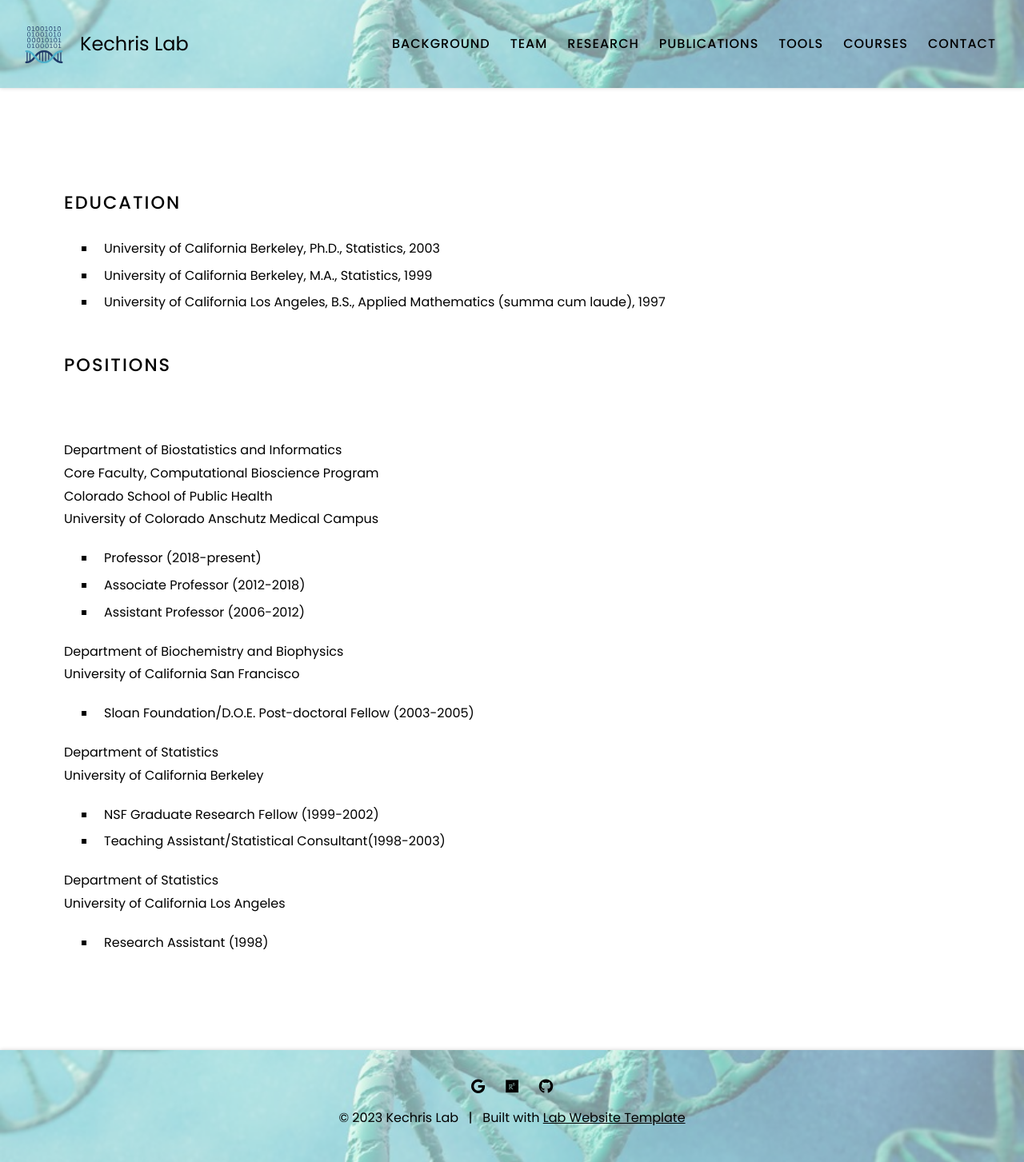
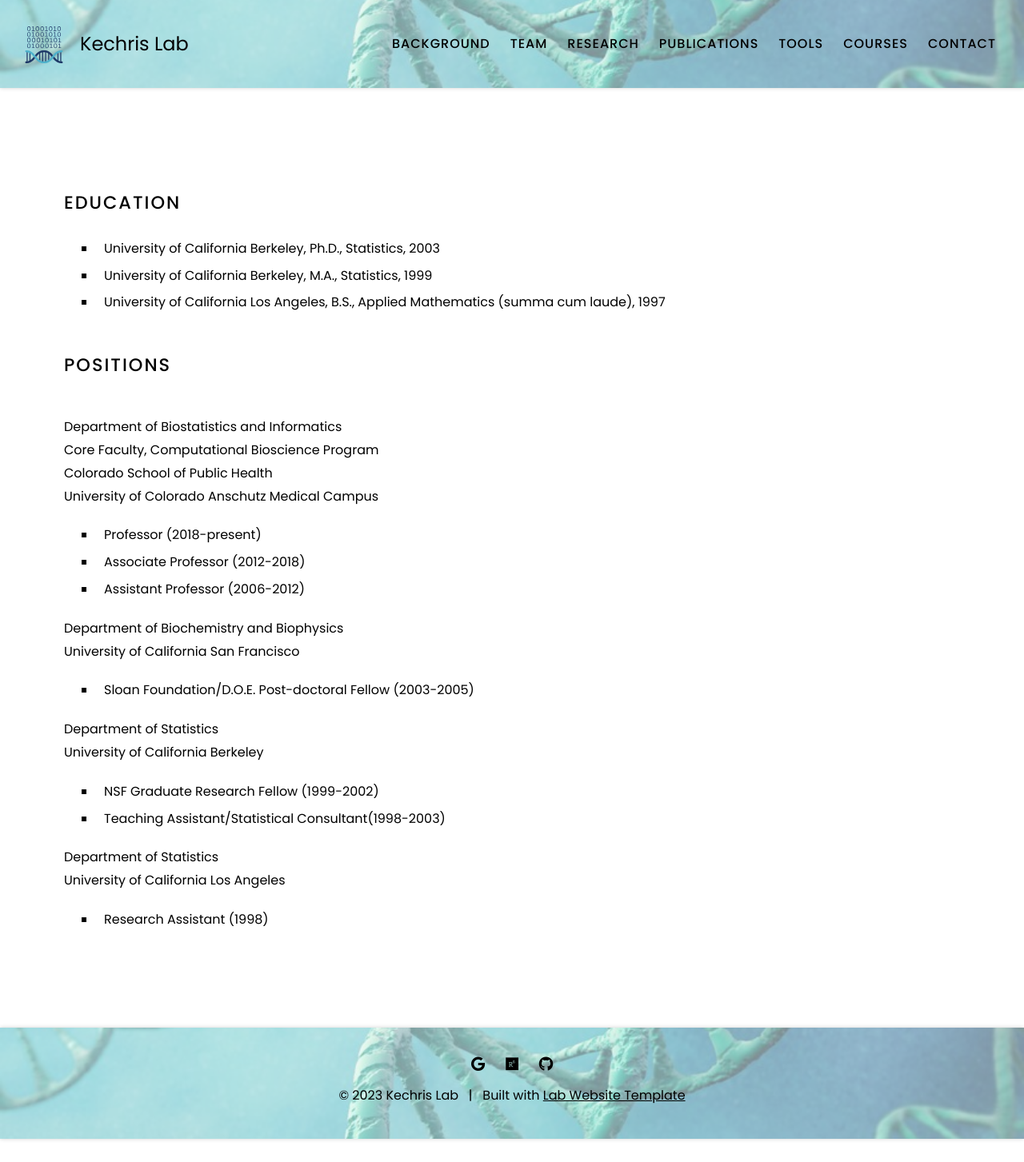
Before and after one commit to KechrisLab/kechrislab.github.io, a Jekyll site: the page built from background/index.md, in a window 1280 px wide. Shown: the whole page at 80% size. Built offline with Jekyll 4.4.1, drawn with Linux system fonts in a browser that asks for light colours; after the commit the page ends 1424 px from its top, so only the background shows below that.

Commit message:
Update index.md

```diff
--- a/background/index.md
+++ b/background/index.md
@@ -23,7 +23,7 @@ nav:
 
 <h1 id="positions">POSITIONS</h1>
 
-<p><br />
+<p>
 Department of Biostatistics and Informatics <br />
 Core Faculty, Computational Bioscience Program<br />
 Colorado School of Public Health<br />
```
